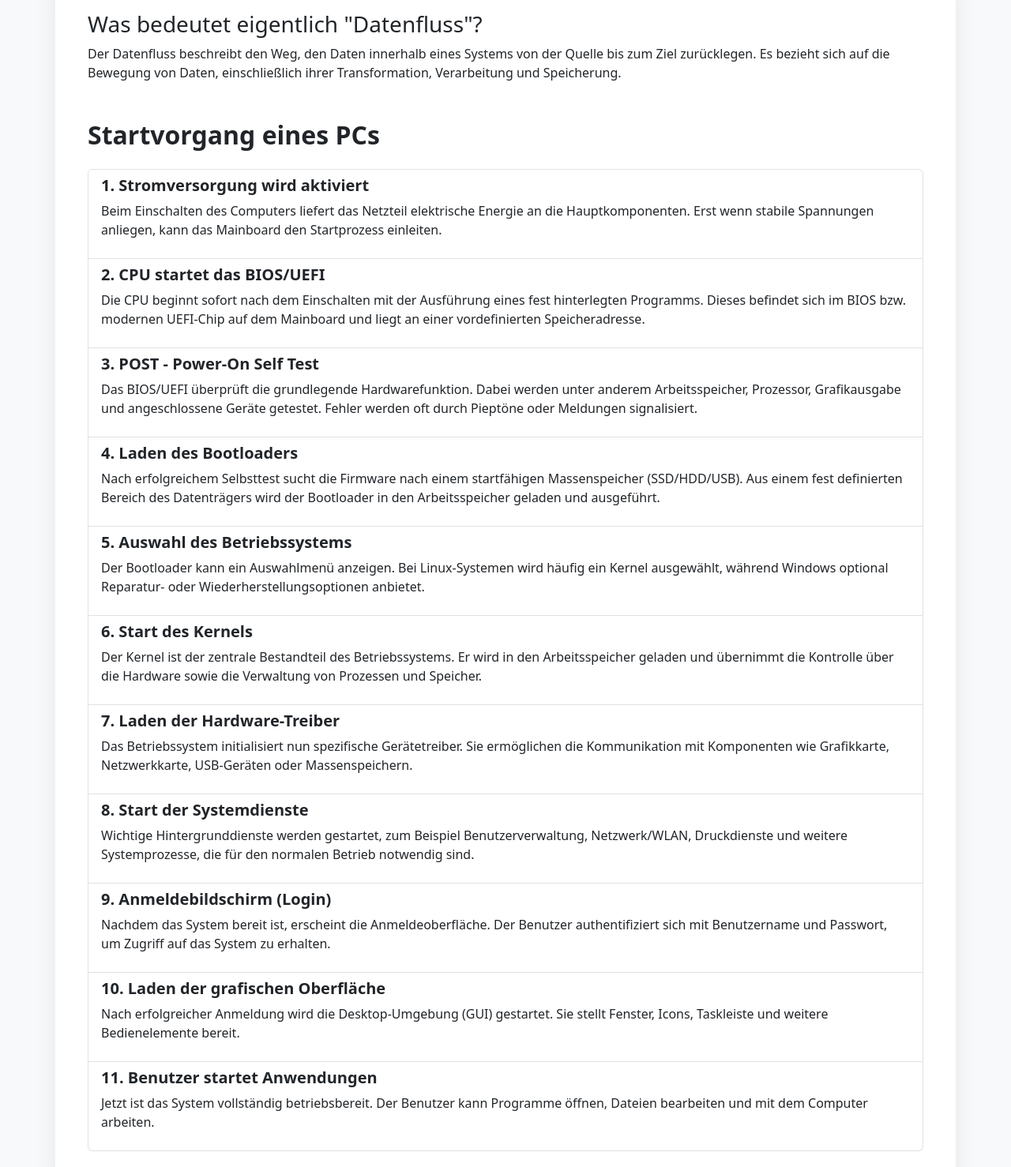
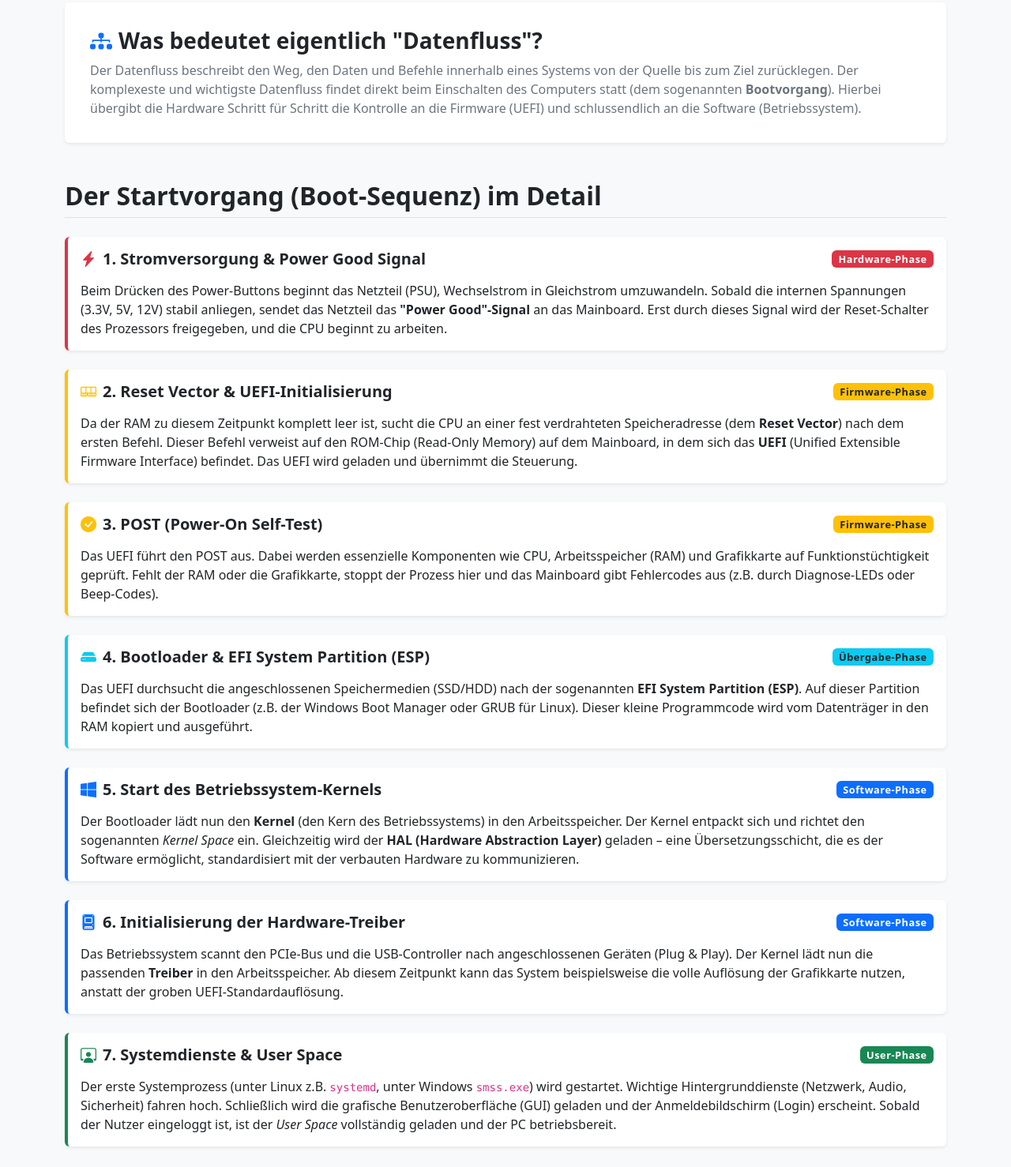
Before and after one commit to EymenSevim/Hardware-PC-Komponenten, a plain HTML site: page Hardware und PC-Komponenten/datenfluss.html in a window 1280 px wide. Shown: the part 362-1840 px from the top of the page at 79% size. Drawn offline with nearby package versions, Linux system fonts and the light colour scheme.

Commit message:
Datenfluss.html verbessert

```diff
--- a/Hardware und PC-Komponenten/datenfluss.html
+++ b/Hardware und PC-Komponenten/datenfluss.html
@@ -3,7 +3,7 @@
   <head>
     <meta charset="UTF-8" />
     <meta name="viewport" content="width=device-width, initial-scale=1" />
-    <title>Datenfluss - Computer</title>
+    <title>Datenfluss & Bootvorgang - Computer</title>
 
     <link
       href="https://cdn.jsdelivr.net/npm/bootstrap@5.3.2/dist/css/bootstrap.min.css"
@@ -16,17 +16,22 @@
     <link rel="stylesheet" href="style.css" />
 
     <style>
+      /* Zusätzliches minimales Styling für einen professionellen Look */
       .timeline-card {
-        transition: transform 0.2s;
-      } /* Karte bewegt sich leicht beim Drüberfahren */
+        transition: transform 0.2s ease-in-out;
+      }
       .timeline-card:hover {
         transform: translateY(-3px);
+      }
+      .phase-badge {
+        font-size: 0.8rem;
+        letter-spacing: 0.5px;
       }
     </style>
   </head>
 
   <body class="bg-light">
-    <nav class="py-3 border-bottom bg-dark">
+    <nav class="py-3 border-bottom bg-dark shadow-sm">
       <div
         class="container d-flex flex-wrap align-items-center justify-content-between"
       >
@@ -34,7 +39,6 @@
           <li class="nav-item">
             <a href="index.html" class="nav-link text-white">Home</a>
           </li>
-
           <li class="nav-item dropdown">
             <a
               class="nav-link text-white dropdown-toggle"
@@ -57,12 +61,11 @@
               <li><a class="dropdown-item" href="case.html">Gehäuse</a></li>
             </ul>
           </li>
-
           <li class="nav-item">
             <a href="aufbau.html" class="nav-link text-white">Aufbau</a>
           </li>
           <li class="nav-item">
-            <a href="datenfluss.html" class="nav-link text-white active"
+            <a href="datenfluss.html" class="nav-link text-white active fw-bold"
               >Datenfluss</a
             >
           </li>
@@ -70,124 +73,235 @@
       </div>
     </nav>
 
-    <div class="bg-dark text-white py-5">
+    <div class="bg-dark text-white py-5 mb-5">
       <div class="container">
-        <h1 class="display-4 fw-bold">Datenfluss in einem Computer</h1>
-        <p class="lead">Wie Daten durch die Hardware eines Computers wandern</p>
+        <div class="row align-items-center">
+          <div class="col-lg-8">
+            <h1 class="display-4 fw-bold">Datenfluss & Bootvorgang</h1>
+            <p class="lead text-light">
+              Von der ersten elektrischen Spannung bis zur grafischen
+              Benutzeroberfläche: Wie Hardware und Software interagieren.
+            </p>
+          </div>
+          <div class="col-lg-4 text-center d-none d-lg-block">
+            <i class="bi bi-cpu" style="font-size: 6rem; opacity: 0.8"></i>
+          </div>
+        </div>
       </div>
     </div>
 
-    <div class="container my-5 section-box">
-      <h3>Was bedeutet eigentlich "Datenfluss"?</h3>
-      <p>
-        Der Datenfluss beschreibt den Weg, den Daten innerhalb eines Systems von
-        der Quelle bis zum Ziel zurücklegen. Es bezieht sich auf die Bewegung
-        von Daten, einschließlich ihrer Transformation, Verarbeitung und
-        Speicherung.
-      </p>
-
-      <h2 class="fw-bold mt-5 mb-4">Startvorgang eines PCs</h2>
-
-      <div class="list-group">
-        <div class="list-group-item">
-          <h5 class="fw-bold">1. Stromversorgung wird aktiviert</h5>
-          <p>
-            Beim Einschalten des Computers liefert das Netzteil elektrische
-            Energie an die Hauptkomponenten. Erst wenn stabile Spannungen
-            anliegen, kann das Mainboard den Startprozess einleiten.
+    <div class="container mb-5">
+      <div class="card border-0 shadow-sm mb-5 p-3">
+        <div class="card-body">
+          <h3 class="fw-bold">
+            <i class="bi bi-diagram-3-fill text-primary me-2"></i>Was bedeutet
+            eigentlich "Datenfluss"?
+          </h3>
+          <p class="text-secondary mb-0">
+            Der Datenfluss beschreibt den Weg, den Daten und Befehle innerhalb
+            eines Systems von der Quelle bis zum Ziel zurücklegen. Der
+            komplexeste und wichtigste Datenfluss findet direkt beim Einschalten
+            des Computers statt (dem sogenannten <strong>Bootvorgang</strong>).
+            Hierbei übergibt die Hardware Schritt für Schritt die Kontrolle an
+            die Firmware (UEFI) und schlussendlich an die Software
+            (Betriebssystem).
           </p>
         </div>
+      </div>
 
-        <div class="list-group-item">
-          <h5 class="fw-bold">2. CPU startet das BIOS/UEFI</h5>
-          <p>
-            Die CPU beginnt sofort nach dem Einschalten mit der Ausführung eines
-            fest hinterlegten Programms. Dieses befindet sich im BIOS bzw.
-            modernen UEFI-Chip auf dem Mainboard und liegt an einer
-            vordefinierten Speicheradresse.
+      <h2 class="fw-bold mb-4 border-bottom pb-2">
+        Der Startvorgang (Boot-Sequenz) im Detail
+      </h2>
+
+      <div class="row g-4">
+        <div class="col-12">
+          <div
+            class="card timeline-card h-100 shadow-sm border-0 border-start border-danger border-4"
+          >
+            <div class="card-body">
+              <div
+                class="d-flex justify-content-between align-items-center mb-2"
+              >
+                <h5 class="card-title fw-bold mb-0">
+                  <i class="bi bi-lightning-charge-fill text-danger me-2"></i>1.
+                  Stromversorgung & Power Good Signal
+                </h5>
+                <span class="badge bg-danger phase-badge">Hardware-Phase</span>
+              </div>
+              <p class="card-text mt-3">
+                Beim Drücken des Power-Buttons beginnt das Netzteil (PSU),
+                Wechselstrom in Gleichstrom umzuwandeln. Sobald die internen
+                Spannungen (3.3V, 5V, 12V) stabil anliegen, sendet das Netzteil
+                das <strong>"Power Good"-Signal</strong> an das Mainboard. Erst
+                durch dieses Signal wird der Reset-Schalter des Prozessors
+                freigegeben, und die CPU beginnt zu arbeiten.
               </p>
             </div>
+          </div>
+        </div>
 
-        <div class="list-group-item">
-          <h5 class="fw-bold">3. POST - Power-On Self Test</h5>
-          <p>
-            Das BIOS/UEFI überprüft die grundlegende Hardwarefunktion. Dabei
-            werden unter anderem Arbeitsspeicher, Prozessor, Grafikausgabe und
-            angeschlossene Geräte getestet. Fehler werden oft durch Pieptöne
-            oder Meldungen signalisiert.
+        <div class="col-12">
+          <div
+            class="card timeline-card h-100 shadow-sm border-0 border-start border-warning border-4"
+          >
+            <div class="card-body">
+              <div
+                class="d-flex justify-content-between align-items-center mb-2"
+              >
+                <h5 class="card-title fw-bold mb-0">
+                  <i class="bi bi-memory text-warning me-2"></i>2. Reset Vector
+                  & UEFI-Initialisierung
+                </h5>
+                <span class="badge bg-warning text-dark phase-badge"
+                  >Firmware-Phase</span
+                >
+              </div>
+              <p class="card-text mt-3">
+                Da der RAM zu diesem Zeitpunkt komplett leer ist, sucht die CPU
+                an einer fest verdrahteten Speicheradresse (dem
+                <strong>Reset Vector</strong>) nach dem ersten Befehl. Dieser
+                Befehl verweist auf den ROM-Chip (Read-Only Memory) auf dem
+                Mainboard, in dem sich das <strong>UEFI</strong> (Unified
+                Extensible Firmware Interface) befindet. Das UEFI wird geladen
+                und übernimmt die Steuerung.
               </p>
             </div>
+          </div>
+        </div>
 
-        <div class="list-group-item">
-          <h5 class="fw-bold">4. Laden des Bootloaders</h5>
-          <p>
-            Nach erfolgreichem Selbsttest sucht die Firmware nach einem
-            startfähigen Massenspeicher (SSD/HDD/USB). Aus einem fest
-            definierten Bereich des Datenträgers wird der Bootloader in den
-            Arbeitsspeicher geladen und ausgeführt.
+        <div class="col-12">
+          <div
+            class="card timeline-card h-100 shadow-sm border-0 border-start border-warning border-4"
+          >
+            <div class="card-body">
+              <div
+                class="d-flex justify-content-between align-items-center mb-2"
+              >
+                <h5 class="card-title fw-bold mb-0">
+                  <i class="bi bi-check-circle-fill text-warning me-2"></i>3.
+                  POST (Power-On Self-Test)
+                </h5>
+                <span class="badge bg-warning text-dark phase-badge"
+                  >Firmware-Phase</span
+                >
+              </div>
+              <p class="card-text mt-3">
+                Das UEFI führt den POST aus. Dabei werden essenzielle
+                Komponenten wie CPU, Arbeitsspeicher (RAM) und Grafikkarte auf
+                Funktionstüchtigkeit geprüft. Fehlt der RAM oder die
+                Grafikkarte, stoppt der Prozess hier und das Mainboard gibt
+                Fehlercodes aus (z.B. durch Diagnose-LEDs oder Beep-Codes).
               </p>
             </div>
+          </div>
+        </div>
 
-        <div class="list-group-item">
-          <h5 class="fw-bold">5. Auswahl des Betriebssystems</h5>
-          <p>
-            Der Bootloader kann ein Auswahlmenü anzeigen. Bei Linux-Systemen
-            wird häufig ein Kernel ausgewählt, während Windows optional
-            Reparatur- oder Wiederherstellungsoptionen anbietet.
+        <div class="col-12">
+          <div
+            class="card timeline-card h-100 shadow-sm border-0 border-start border-info border-4"
+          >
+            <div class="card-body">
+              <div
+                class="d-flex justify-content-between align-items-center mb-2"
+              >
+                <h5 class="card-title fw-bold mb-0">
+                  <i class="bi bi-hdd-fill text-info me-2"></i>4. Bootloader &
+                  EFI System Partition (ESP)
+                </h5>
+                <span class="badge bg-info text-dark phase-badge"
+                  >Übergabe-Phase</span
+                >
+              </div>
+              <p class="card-text mt-3">
+                Das UEFI durchsucht die angeschlossenen Speichermedien (SSD/HDD)
+                nach der sogenannten
+                <strong>EFI System Partition (ESP)</strong>. Auf dieser
+                Partition befindet sich der Bootloader (z.B. der Windows Boot
+                Manager oder GRUB für Linux). Dieser kleine Programmcode wird
+                vom Datenträger in den RAM kopiert und ausgeführt.
               </p>
             </div>
+          </div>
+        </div>
 
-        <div class="list-group-item">
-          <h5 class="fw-bold">6. Start des Kernels</h5>
-          <p>
-            Der Kernel ist der zentrale Bestandteil des Betriebssystems. Er wird
-            in den Arbeitsspeicher geladen und übernimmt die Kontrolle über die
-            Hardware sowie die Verwaltung von Prozessen und Speicher.
+        <div class="col-12">
+          <div
+            class="card timeline-card h-100 shadow-sm border-0 border-start border-primary border-4"
+          >
+            <div class="card-body">
+              <div
+                class="d-flex justify-content-between align-items-center mb-2"
+              >
+                <h5 class="card-title fw-bold mb-0">
+                  <i class="bi bi-windows text-primary me-2"></i>5. Start des
+                  Betriebssystem-Kernels
+                </h5>
+                <span class="badge bg-primary phase-badge">Software-Phase</span>
+              </div>
+              <p class="card-text mt-3">
+                Der Bootloader lädt nun den <strong>Kernel</strong> (den Kern
+                des Betriebssystems) in den Arbeitsspeicher. Der Kernel entpackt
+                sich und richtet den sogenannten <em>Kernel Space</em> ein.
+                Gleichzeitig wird der
+                <strong>HAL (Hardware Abstraction Layer)</strong> geladen – eine
+                Übersetzungsschicht, die es der Software ermöglicht,
+                standardisiert mit der verbauten Hardware zu kommunizieren.
               </p>
             </div>
+          </div>
+        </div>
 
-        <div class="list-group-item">
-          <h5 class="fw-bold">7. Laden der Hardware-Treiber</h5>
-          <p>
-            Das Betriebssystem initialisiert nun spezifische Gerätetreiber. Sie
-            ermöglichen die Kommunikation mit Komponenten wie Grafikkarte,
-            Netzwerkkarte, USB-Geräten oder Massenspeichern.
+        <div class="col-12">
+          <div
+            class="card timeline-card h-100 shadow-sm border-0 border-start border-primary border-4"
+          >
+            <div class="card-body">
+              <div
+                class="d-flex justify-content-between align-items-center mb-2"
+              >
+                <h5 class="card-title fw-bold mb-0">
+                  <i class="bi bi-device-ssd-fill text-primary me-2"></i>6.
+                  Initialisierung der Hardware-Treiber
+                </h5>
+                <span class="badge bg-primary phase-badge">Software-Phase</span>
+              </div>
+              <p class="card-text mt-3">
+                Das Betriebssystem scannt den PCIe-Bus und die USB-Controller
+                nach angeschlossenen Geräten (Plug & Play). Der Kernel lädt nun
+                die passenden <strong>Treiber</strong> in den Arbeitsspeicher.
+                Ab diesem Zeitpunkt kann das System beispielsweise die volle
+                Auflösung der Grafikkarte nutzen, anstatt der groben
+                UEFI-Standardauflösung.
               </p>
             </div>
+          </div>
+        </div>
 
-        <div class="list-group-item">
-          <h5 class="fw-bold">8. Start der Systemdienste</h5>
-          <p>
-            Wichtige Hintergrunddienste werden gestartet, zum Beispiel
-            Benutzerverwaltung, Netzwerk/WLAN, Druckdienste und weitere
-            Systemprozesse, die für den normalen Betrieb notwendig sind.
+        <div class="col-12">
+          <div
+            class="card timeline-card h-100 shadow-sm border-0 border-start border-success border-4"
+          >
+            <div class="card-body">
+              <div
+                class="d-flex justify-content-between align-items-center mb-2"
+              >
+                <h5 class="card-title fw-bold mb-0">
+                  <i class="bi bi-person-workspace text-success me-2"></i>7.
+                  Systemdienste & User Space
+                </h5>
+                <span class="badge bg-success phase-badge">User-Phase</span>
+              </div>
+              <p class="card-text mt-3">
+                Der erste Systemprozess (unter Linux z.B. <code>systemd</code>,
+                unter Windows <code>smss.exe</code>) wird gestartet. Wichtige
+                Hintergrunddienste (Netzwerk, Audio, Sicherheit) fahren hoch.
+                Schließlich wird die grafische Benutzeroberfläche (GUI) geladen
+                und der Anmeldebildschirm (Login) erscheint. Sobald der Nutzer
+                eingeloggt ist, ist der <em>User Space</em> vollständig geladen
+                und der PC betriebsbereit.
               </p>
             </div>
-
-        <div class="list-group-item">
-          <h5 class="fw-bold">9. Anmeldebildschirm (Login)</h5>
-          <p>
-            Nachdem das System bereit ist, erscheint die Anmeldeoberfläche. Der
-            Benutzer authentifiziert sich mit Benutzername und Passwort, um
-            Zugriff auf das System zu erhalten.
-          </p>
           </div>
-
-        <div class="list-group-item">
-          <h5 class="fw-bold">10. Laden der grafischen Oberfläche</h5>
-          <p>
-            Nach erfolgreicher Anmeldung wird die Desktop-Umgebung (GUI)
-            gestartet. Sie stellt Fenster, Icons, Taskleiste und weitere
-            Bedienelemente bereit.
-          </p>
-        </div>
-
-        <div class="list-group-item">
-          <h5 class="fw-bold">11. Benutzer startet Anwendungen</h5>
-          <p>
-            Jetzt ist das System vollständig betriebsbereit. Der Benutzer kann
-            Programme öffnen, Dateien bearbeiten und mit dem Computer arbeiten.
-          </p>
         </div>
       </div>
     </div>
```
Lines whose indentation alone changed are shown as unchanged.
